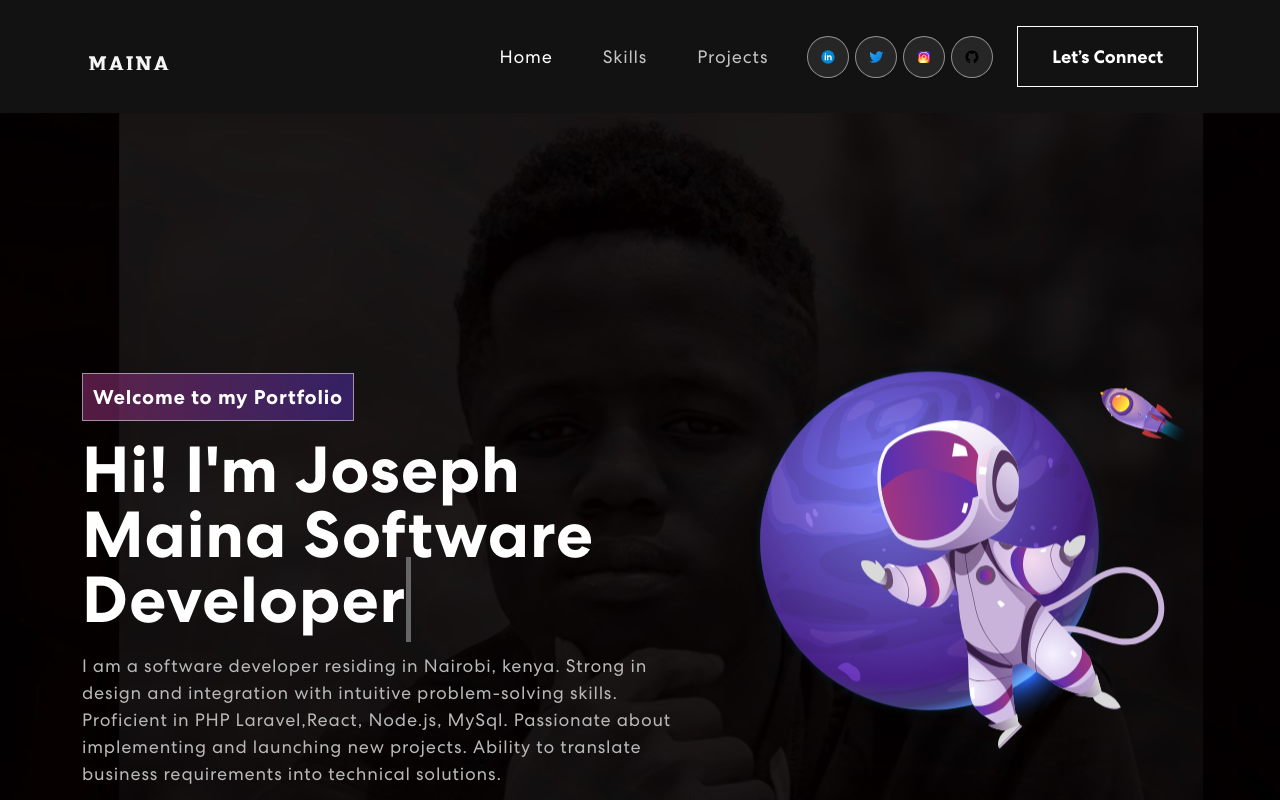
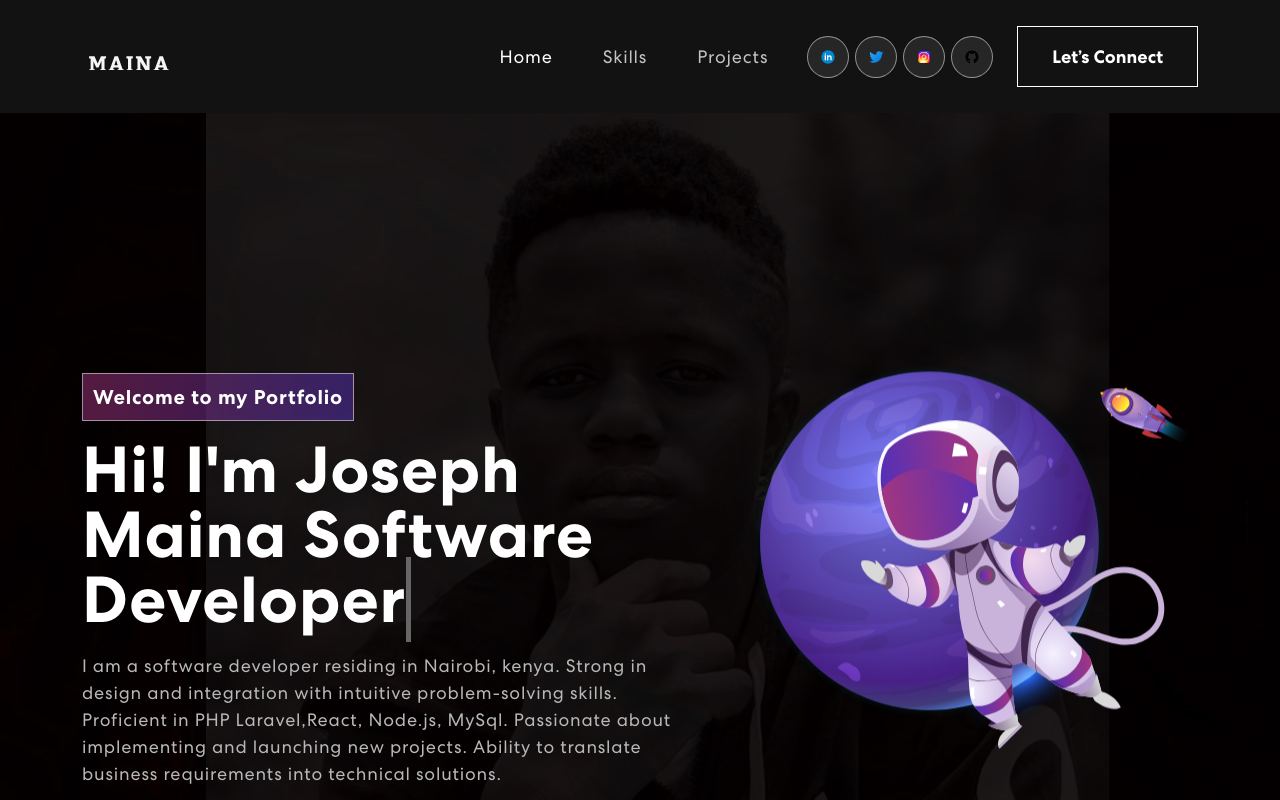
Before and after one commit to MainaJoseph/personal-portfolio, a React (Create React App) app: page / in a window 1280 px wide. Shown: the top 800 px of the page. Built offline with nearby package versions, Linux system fonts and the light colour scheme; no server answers.

Commit message:
new commit

```diff
--- a/src/App.css
+++ b/src/App.css
@@ -232,11 +232,11 @@ nav.navbar .navbar-toggler[aria-expanded="true"] .navbar-toggler-icon {
 
 /************ Banner Css ************/
 .banner {
-  margin-top: 0;
+
   padding: 260px 0 100px 0;
   background-image: url('./assets/img/banner-bg.png');
   background-position: top center;
-  background-size: cover;
+  background-size: contain;
   background-repeat: no-repeat;
 }
 .banner .tagline {
```
